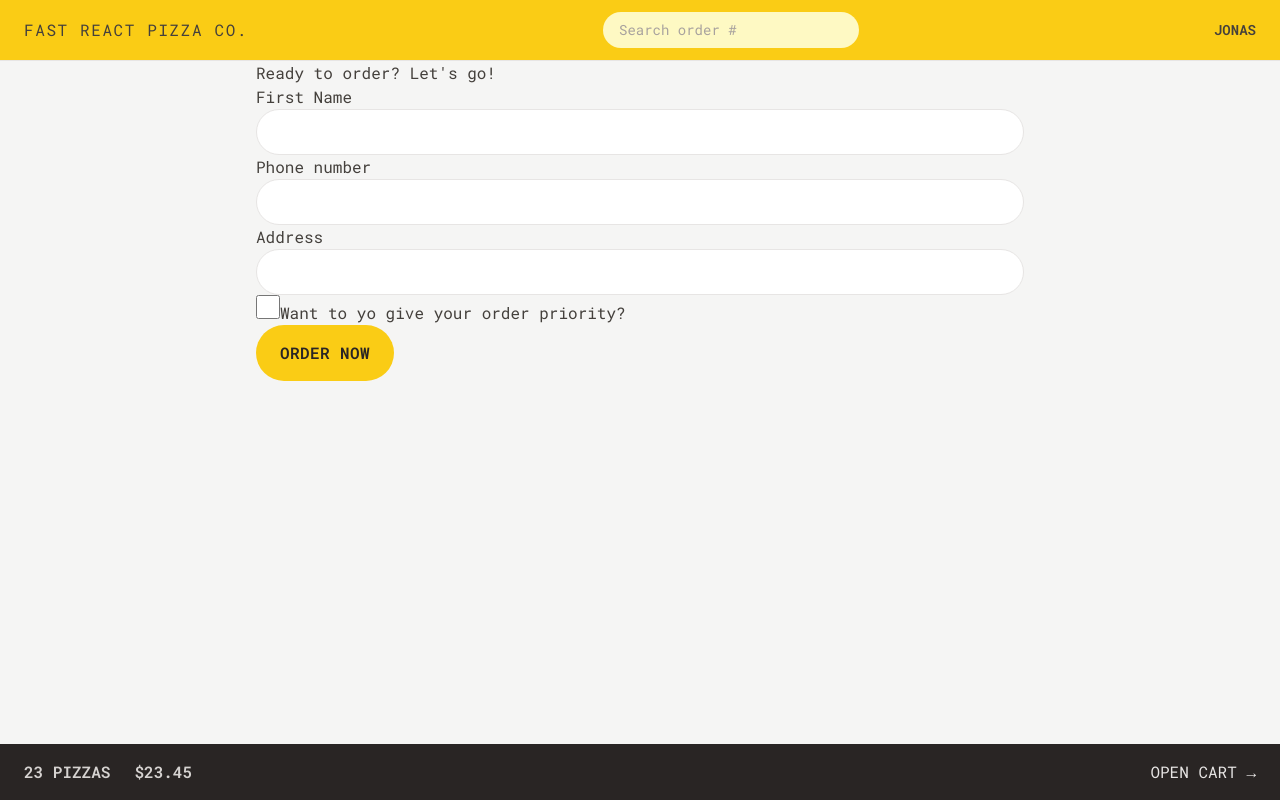
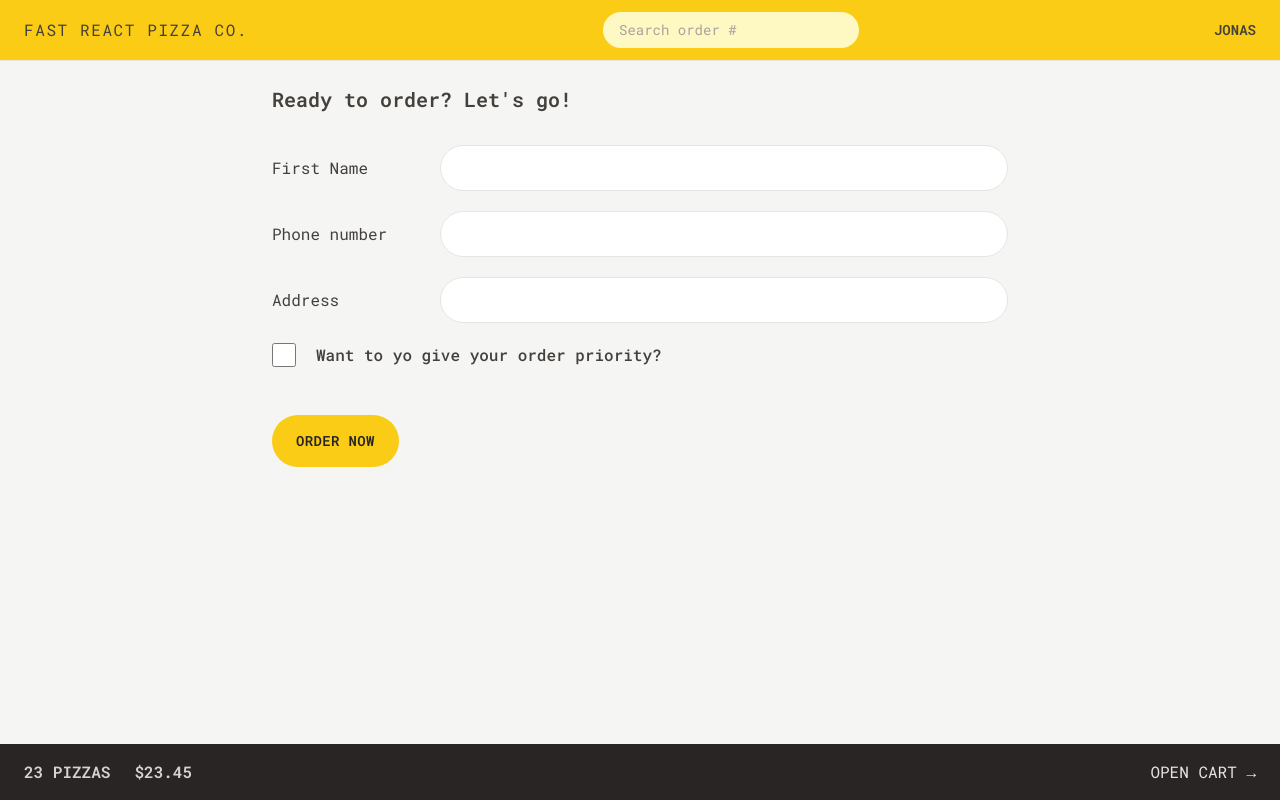
Before and after one commit to Coblexx/fast-react-pizza, a React (Vite) app: page /order/new in a window 1280 px wide. Built offline with nearby package versions, Linux system fonts and the light colour scheme.

Commit message:
chore: styling form

```diff
--- a/src/features/Order/CreateOrder.jsx
+++ b/src/features/Order/CreateOrder.jsx
@@ -48,31 +48,40 @@
 
   // const [withPriority, setWithPriority] = useState(false);
   return (
-    <div>
-      <h2>Ready to order? Let's go!</h2>
+    <div className="px-4 py-6">
+      <h2 className="mb-8 text-xl font-semibold">Ready to order? Let's go!</h2>
 
       <Form method="POST">
-        <div>
-          <label>First Name</label>
-          <input type="text" name="customer" required className="input" />
+        <div className="mb-5 flex flex-col gap-2 sm:flex-row sm:items-center">
+          <label className="sm:basis-40">First Name</label>
+          <input type="text" name="customer" required className="input grow" />
         </div>
 
-        <div>
-          <label>Phone number</label>
-          <div>
-            <input type="tel" name="phone" required className="input" />
-          </div>
-          {formErrors?.phone && <p>{formErrors.phone}</p>}
-        </div>
-
-        <div>
-          <label>Address</label>
-          <div>
-            <input type="text" name="address" required className="input" />
+        <div className="mb-5 flex w-full flex-col gap-2 sm:flex-row sm:items-center">
+          <label className="sm:basis-40">Phone number</label>
+          <div className="grow">
+            <input type="tel" name="phone" required className="input w-full" />
+            {formErrors?.phone && (
+              <p className="mt-2 rounded-md bg-red-100 p-2 text-xs text-red-700">
+                {formErrors.phone}
+              </p>
+            )}
           </div>
         </div>
 
-        <div>
+        <div className="mb-5 flex flex-col gap-2 sm:flex-row sm:items-center">
+          <label className="sm:basis-40">Address</label>
+          <div className="grow">
+            <input
+              type="text"
+              name="address"
+              required
+              className="input w-full"
+            />
+          </div>
+        </div>
+
+        <div className="mb-12 flex items-center gap-5">
           <input
             type="checkbox"
             name="priority"
@@ -81,7 +90,9 @@
             // onChange={(e) => setWithPriority(e.target.checked)}
             className="h-6 w-6 accent-yellow-400 focus:outline-none focus:ring focus:ring-yellow-400 focus:ring-offset-2"
           />
-          <label htmlFor="priority">Want to yo give your order priority?</label>
+          <label htmlFor="priority" className="font-medium">
+            Want to yo give your order priority?
+          </label>
         </div>
 
         <div>
--- a/src/index.css
+++ b/src/index.css
@@ -4,7 +4,7 @@
 
 @layer components {
   .input {
-    @apply w-full rounded-full border border-stone-200 px-4 py-2 text-sm transition-all duration-300 placeholder:text-stone-400 focus:outline-none focus:ring focus:ring-yellow-400 md:px-6 md:py-3;
+    @apply rounded-full border border-stone-200 px-4 py-2 text-sm transition-all duration-300 placeholder:text-stone-400 focus:outline-none focus:ring focus:ring-yellow-400 md:px-6 md:py-3;
   }
 
   .loader {
--- a/src/ui/Button.jsx
+++ b/src/ui/Button.jsx
@@ -2,13 +2,13 @@
 
 function Button({ children, disabled, to, type }) {
   const base =
-    "inline-block rounded-full bg-yellow-400  font-semibold uppercase tracking-wide text-stone-800 transition-colors duration-300 hover:bg-yellow-300 focus:bg-yellow-300 focus:outline-none focus:ring focus:ring-yellow-300 focus:ring-offset-2 disabled:cursor-not-allowed";
+    "inline-block text-sm rounded-full bg-yellow-400  font-semibold uppercase tracking-wide text-stone-800 transition-colors duration-300 hover:bg-yellow-300 focus:bg-yellow-300 focus:outline-none focus:ring focus:ring-yellow-300 focus:ring-offset-2 disabled:cursor-not-allowed";
 
   const styles = {
     primary: base + " px-4 py-3 md:px-6 md:py-4",
     small: base + " px-4 py-2 md:px-5 md:py-2.5 text-xs",
     secondary:
-      "inline-block rounded-full border-2 px-4 py-2.5 md:px-6 md:py-3.5 border-stone-300 font-semibold uppercase tracking-wide text-stone-400 transition-colors duration-300 hover:bg-stone-300 hover:text-stone-800 focus:text-stone-800 focus:bg-stone-300 focus:outline-none focus:ring focus:ring-stone-300 focus:ring-offset-2 disabled:cursor-not-allowed",
+      "inline-block text-sm rounded-full border-2 px-4 py-2.5 md:px-6 md:py-3.5 border-stone-300 font-semibold uppercase tracking-wide text-stone-400 transition-colors duration-300 hover:bg-stone-300 hover:text-stone-800 focus:text-stone-800 focus:bg-stone-300 focus:outline-none focus:ring focus:ring-stone-300 focus:ring-offset-2 disabled:cursor-not-allowed",
   };
 
   if (to) {
```
Also changed, not shown: index.html (+6 -2 lines).
